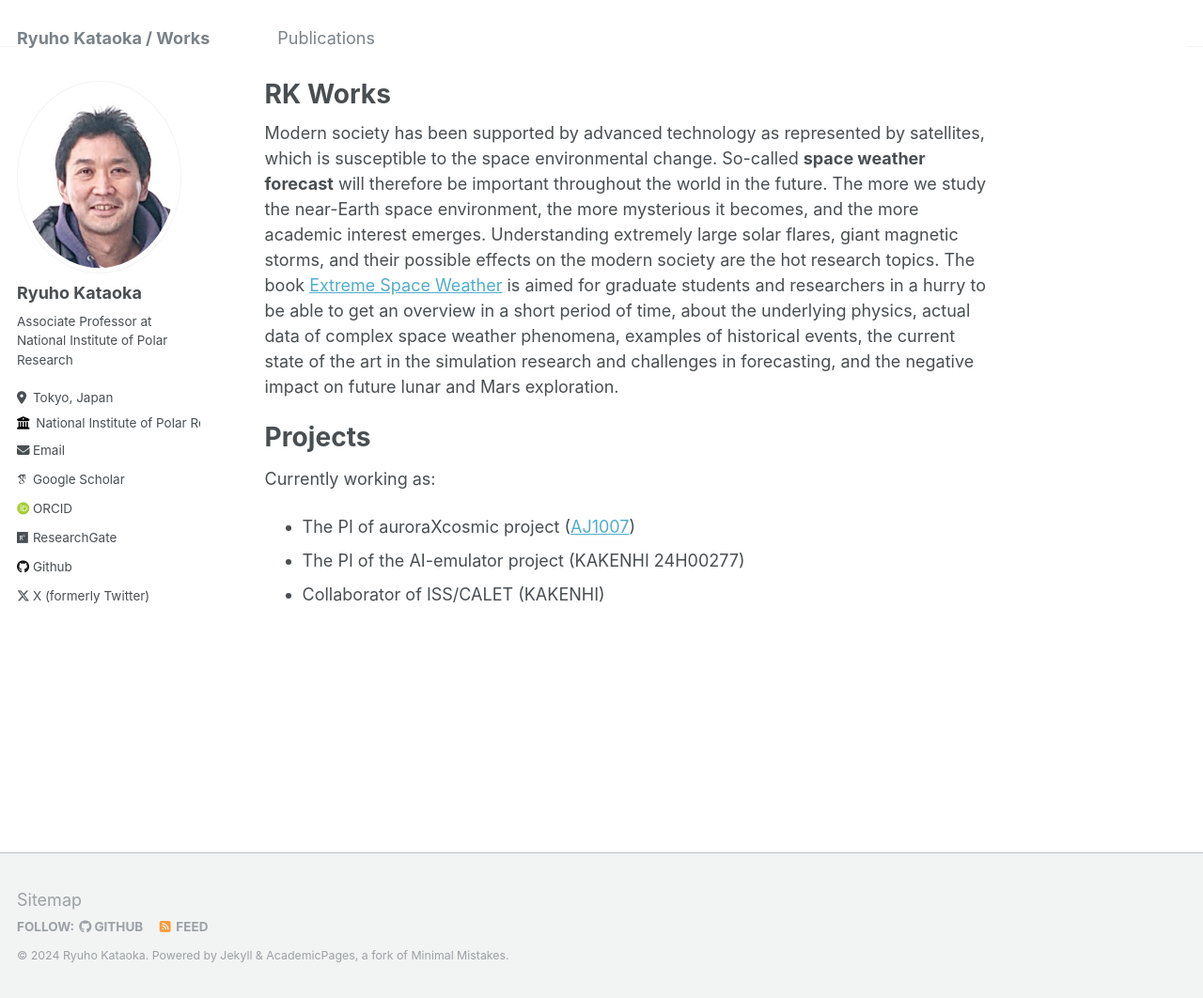
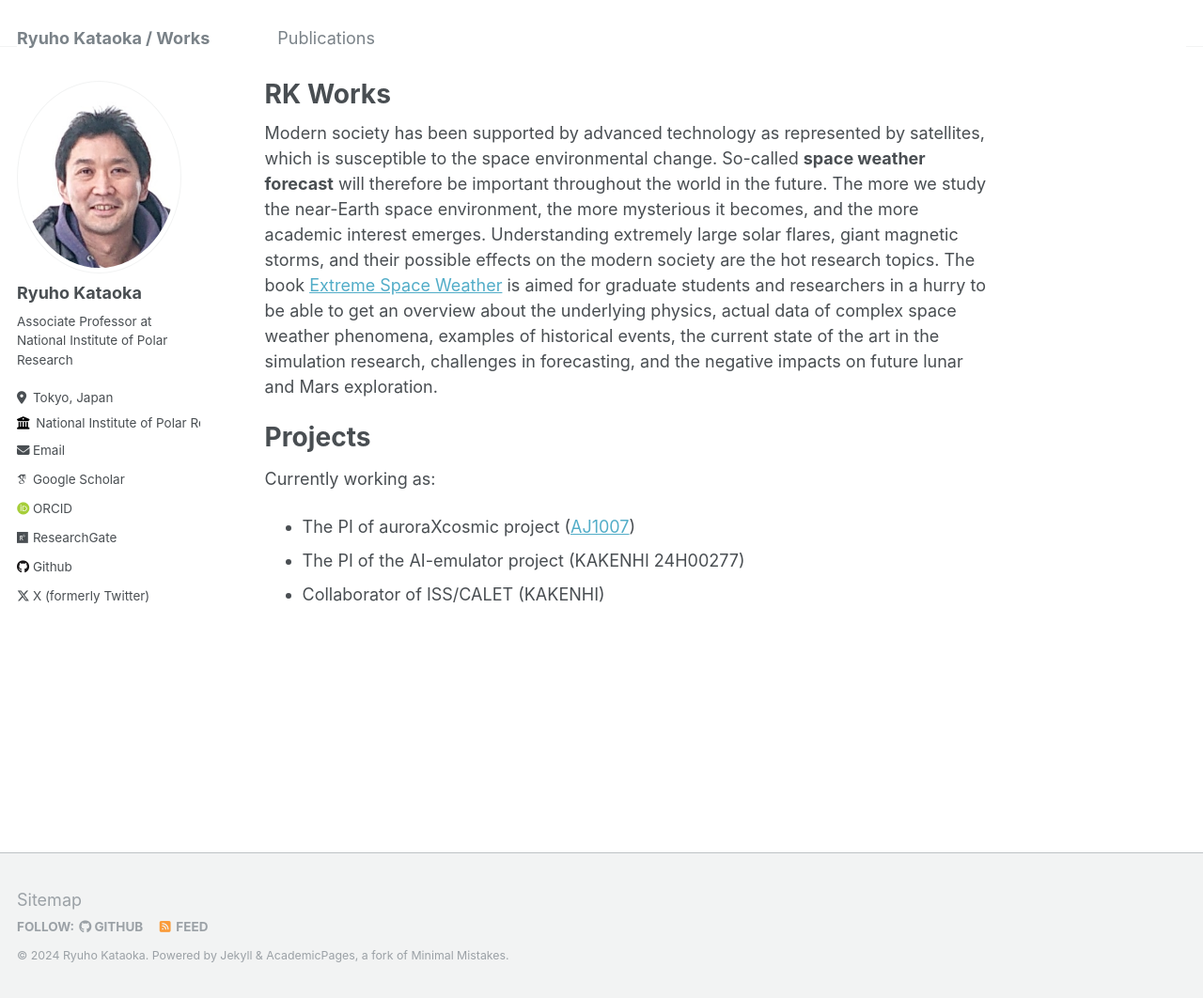
Before and after one commit to ryuhokataoka/ryuhokataoka.github.io, a Jekyll site: the page built from _pages/about.md, in a window 1280 px wide and 1062 px high. Shown: the whole window at 94% size. Built offline with Jekyll 4.4.1, drawn with Linux system fonts in a browser that asks for light colours; some web fonts are replaced.

Commit message:
Update about.md

```diff
--- a/_pages/about.md
+++ b/_pages/about.md
@@ -7,7 +7,7 @@ redirect_from:
   - /about.html
 ---
 
-Modern society has been supported by advanced technology as represented by satellites, which is susceptible to the space environmental change. So-called **space weather forecast** will therefore be important throughout the world in the future. The more we study the near-Earth space environment, the more mysterious it becomes, and the more academic interest emerges. Understanding extremely large solar flares, giant magnetic storms, and their possible effects on the modern society are the hot research topics. The book [Extreme Space Weather](https://www.sciencedirect.com/book/9780128225370/extreme-space-weather) is aimed for graduate students and researchers in a hurry to be able to get an overview in a short period of time, about the underlying physics, actual data of complex space weather phenomena, examples of historical events, the current state of the art in the simulation research and challenges in forecasting, and the negative impact on future lunar and Mars exploration.
+Modern society has been supported by advanced technology as represented by satellites, which is susceptible to the space environmental change. So-called **space weather forecast** will therefore be important throughout the world in the future. The more we study the near-Earth space environment, the more mysterious it becomes, and the more academic interest emerges. Understanding extremely large solar flares, giant magnetic storms, and their possible effects on the modern society are the hot research topics. The book [Extreme Space Weather](https://www.sciencedirect.com/book/9780128225370/extreme-space-weather) is aimed for graduate students and researchers in a hurry to be able to get an overview about the underlying physics, actual data of complex space weather phenomena, examples of historical events, the current state of the art in the simulation research, challenges in forecasting, and the negative impacts on future lunar and Mars exploration.
 
 Projects
 ======
```
